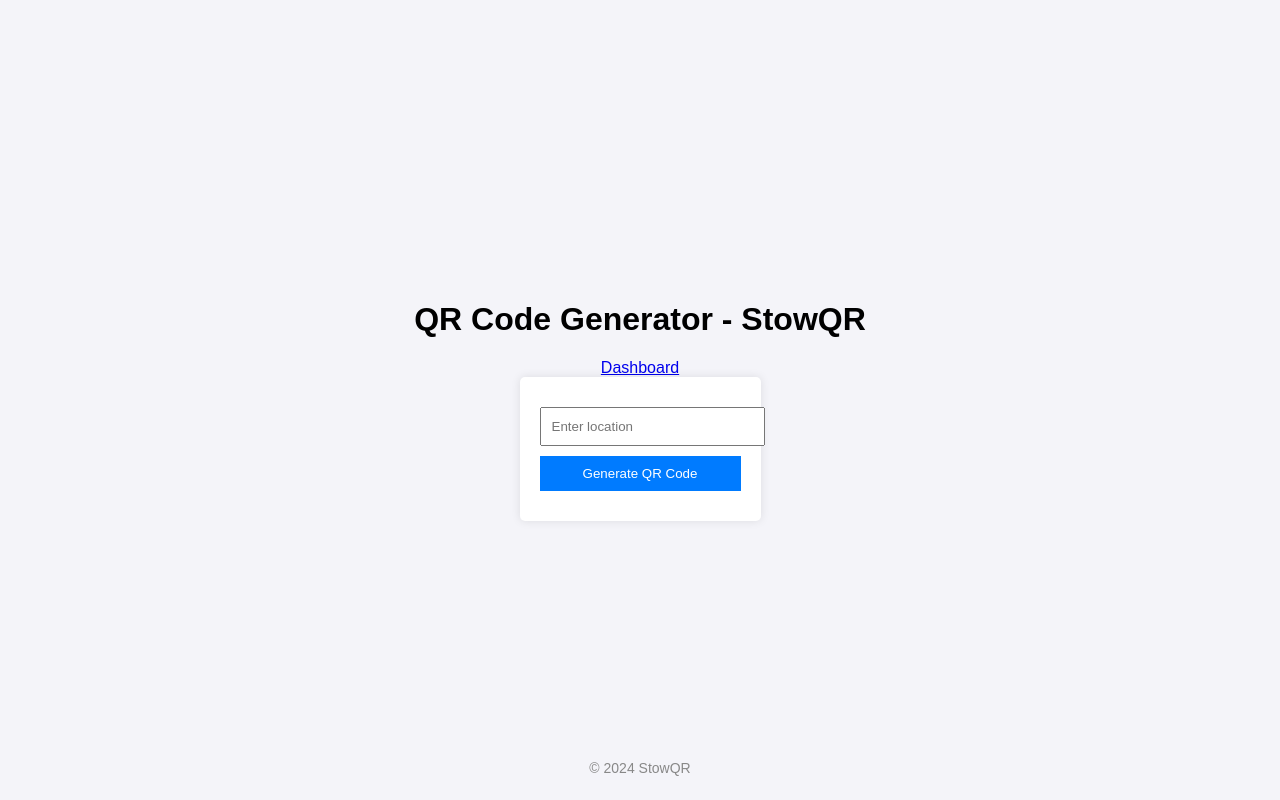
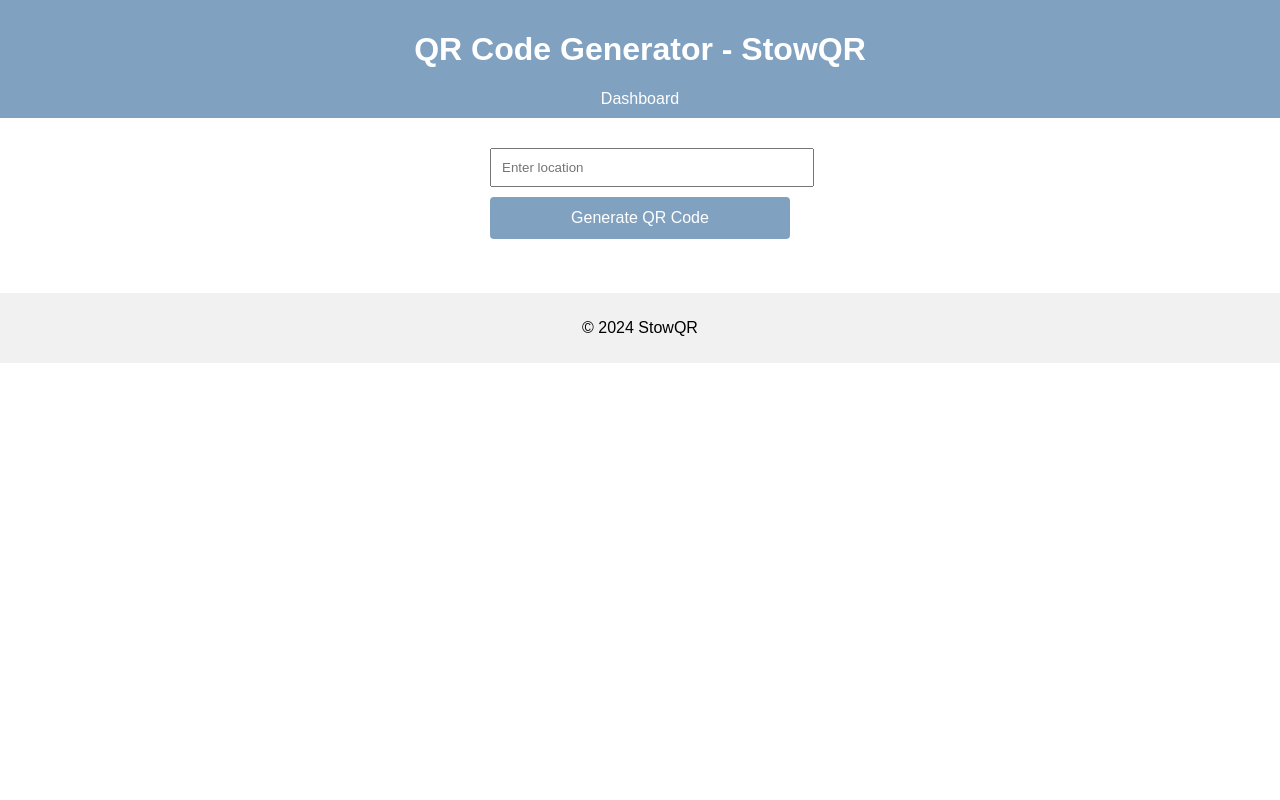
Before and after one commit to vpm5275/StowQR-Project, a website: page qr-code-generator.html in a window 1280 px wide. Drawn offline with Linux system fonts and the light colour scheme.

Commit message:
Update styles.css

```diff
--- a/styles.css
+++ b/styles.css
@@ -1,49 +1,116 @@
 body {
     font-family: Arial, sans-serif;
-    background-color: #f4f4f9;
     margin: 0;
     padding: 0;
-    display: flex;
-    justify-content: center;
-    align-items: center;
-    height: 100vh;
-    flex-direction: column;
 }
 
 header {
+    background-color: #81a1c1;
+    color: white;
+    padding: 10px;
+    text-align: center;
+}
+
+nav a {
+    color: white;
+    margin: 0 15px;
+    text-decoration: none;
+}
+
+main {
+    padding: 20px;
     text-align: center;
 }
 
 form {
-    background: white;
-    padding: 20px;
-    border-radius: 5px;
-    box-shadow: 0 0 10px rgba(0, 0, 0, 0.1);
+    display: flex;
+    flex-direction: column; /* Stack items vertically */
+    align-items: center; /* Center items horizontally */
+    justify-content: center;
 }
 
-input, button {
-    display: block;
-    margin: 10px 0;
-    width: 100%;
-    padding: 10px;
+.input-container {
+    margin: 10px;
+    width: 100%; /* Set a width for the input containers */
+    max-width: 300px; /* Keep the max width */
+    text-align: left; /* Align text inside the input */
+    align-items: center;
+    justify-content: center;
 }
 
-button {
-    background-color: #007bff;
+input, select {
+    padding: 10px;
+    width: 100%; /* Full width of the input container */
+}
+
+.button-container {
+    display: flex;
+    flex-direction: column; /* Stack buttons vertically */
+    align-items: center; /* Center buttons horizontally */
+    width: 100%;
+    justify-content: center;
+}
+
+
+.large-button {
+    padding: 12px;
+    font-size: 16px; /* Larger font size */
+    background-color: #81a1c1;
     color: white;
     border: none;
-    cursor: pointer;
+    border-radius: 4px;
+    margin-bottom: 10px; /* Space between buttons */
+    width: 80%; /* Full width */
+    max-width: 300px; /* Max width */
 }
 
-button:hover {
-    background-color: #0056b3;
+.small-button {
+    padding: 8px;
+    font-size: 14px; /* Smaller font size */
+    background-color: #81a1c1;
+    color: white;
+    border: none;
+    border-radius: 4px;
+    width: 80%; /* Full width */
+    max-width: 300px; /* Max width */
+}
+
+.large-button:hover, .small-button:hover {
+    background-color: #4a6c82; /* Darker blue on hover */
 }
 
 footer {
-    position: absolute;
-    bottom: 10px;
     text-align: center;
-    width: 100%;
-    font-size: 14px;
-    color: #888;
+    padding: 10px;
+    background-color: #f1f1f1;
 }
+
+#qrcode {
+   margin-top: 20px;
+   display: inline-block;
+
+
+  /* Center the content */
+        main {
+            display: flex;
+            flex-direction: column;
+            align-items: center;
+            text-align: center;
+            margin-top: 20px;
+        }
+
+        /* Style for QR code reader */
+        #cameraPreview {
+            width: 320px;
+            height: auto;
+            margin-top: 20px;
+            display: none; /* Hide until Open Camera is clicked */
+            border: 2px solid #333; /* Optional border for visibility */
+            border-radius: 8px;
+        }
+
+        #scanResult {
+            margin-top: 20px;
+            font-size: 18px;
+            display: none; /* Hide until Open Camera is clicked */
+        }
```
